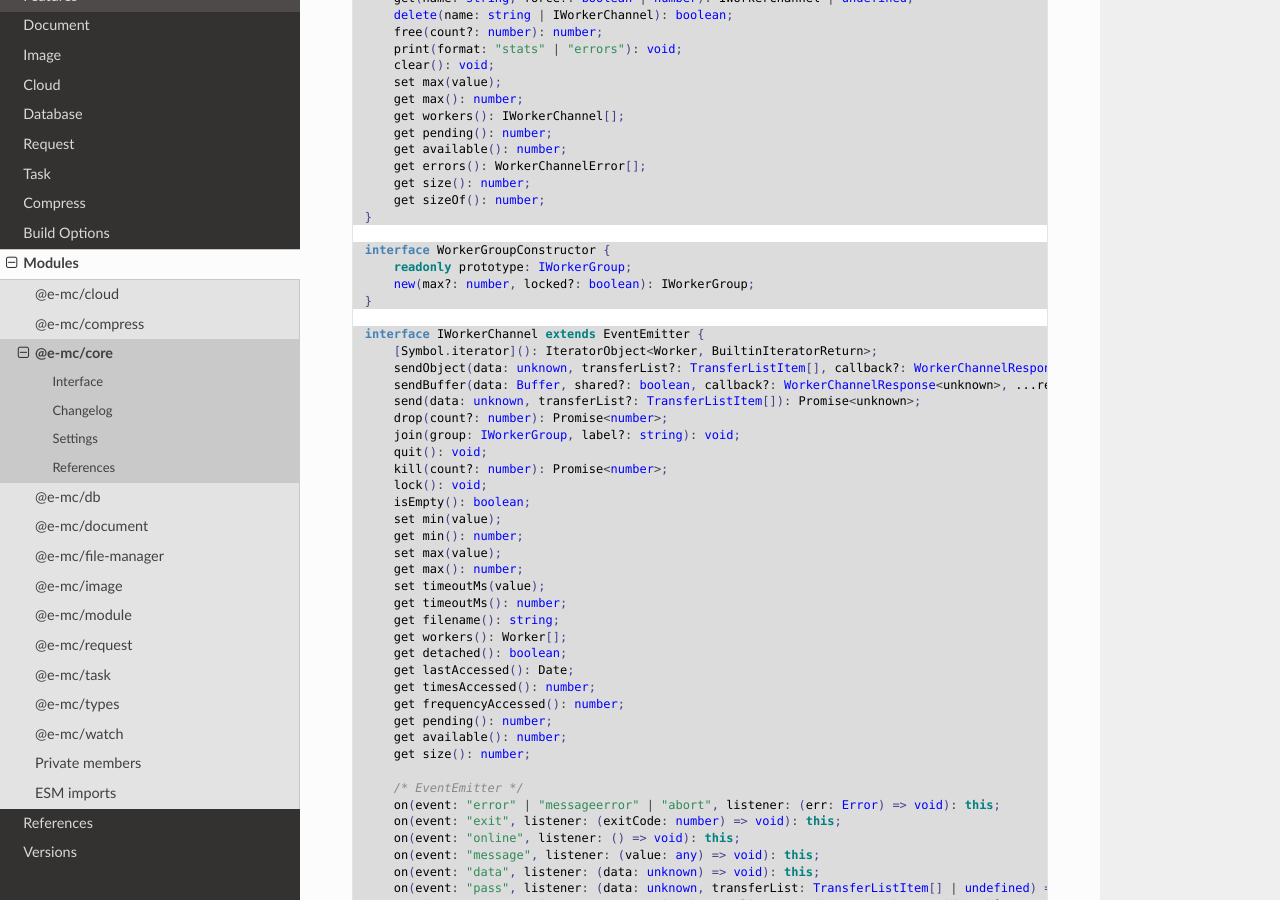
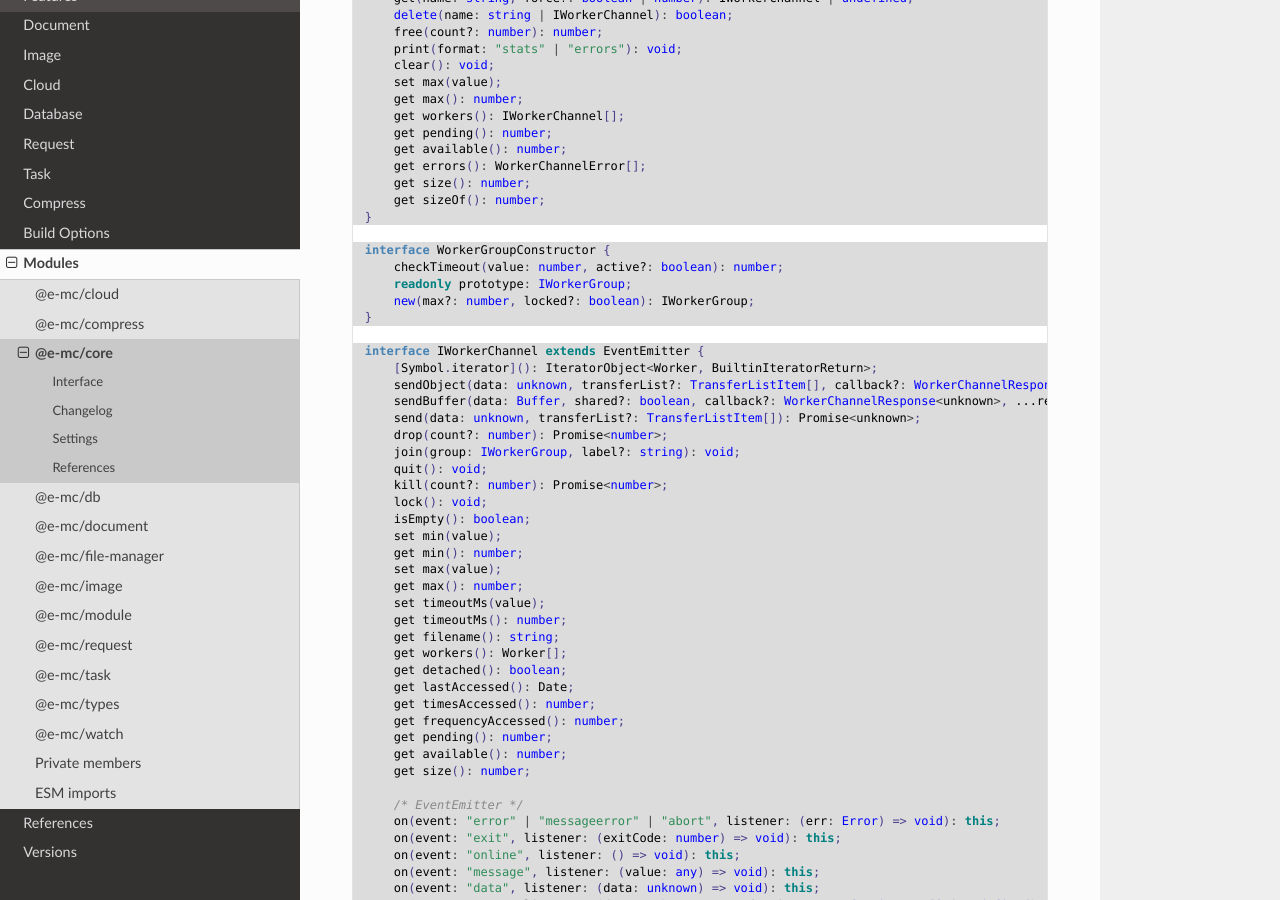
Before and after one commit to anpham6/chrome-docs, a Sphinx documentation site: the page built from source/modules/core.rst, in a window 1280 px wide and 900 px high, scrolled down 2551 px. Built offline with Sphinx 7.4.7 and the Read the Docs theme 3.1.0, drawn with Linux system fonts in a browser that asks for light colours; part of the change alters nothing that is shown.

```diff
--- a/source/modules/core.rst
+++ b/source/modules/core.rst
@@ -9,7 +9,7 @@ Interface
 
 .. code-block::
   :caption: `View Source <https://www.unpkg.com/@e-mc/types/lib/index.d.ts>`_
-  :emphasize-lines: 56-57,133-149,151-154,156-196,198-204,219,221,223,225
+  :emphasize-lines: 56-57,133-149,151-155,157-197,199-205,220,222,224,226
 
   import type { DataSource, LogStatus, WorkerAction } from "./squared";
 
@@ -162,6 +162,7 @@ Interface
   }
 
   interface WorkerGroupConstructor {
+      checkTimeout(value: number, active?: boolean): number;
       readonly prototype: IWorkerGroup;
       new(max?: number, locked?: boolean): IWorkerGroup;
   }
```
